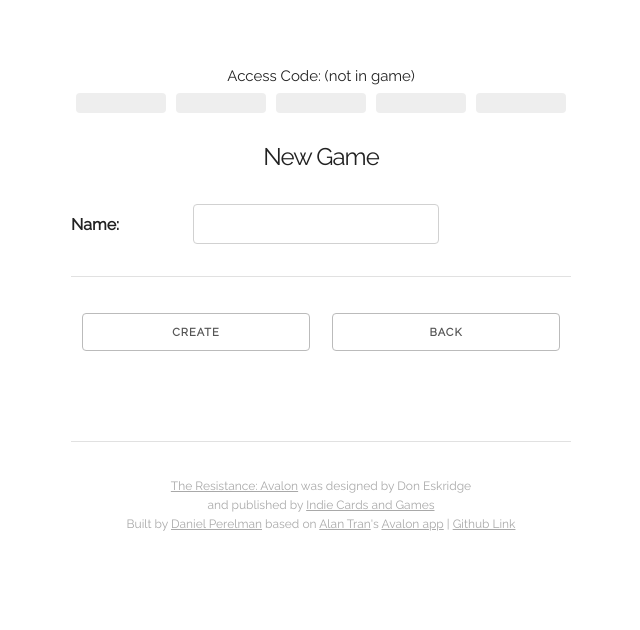
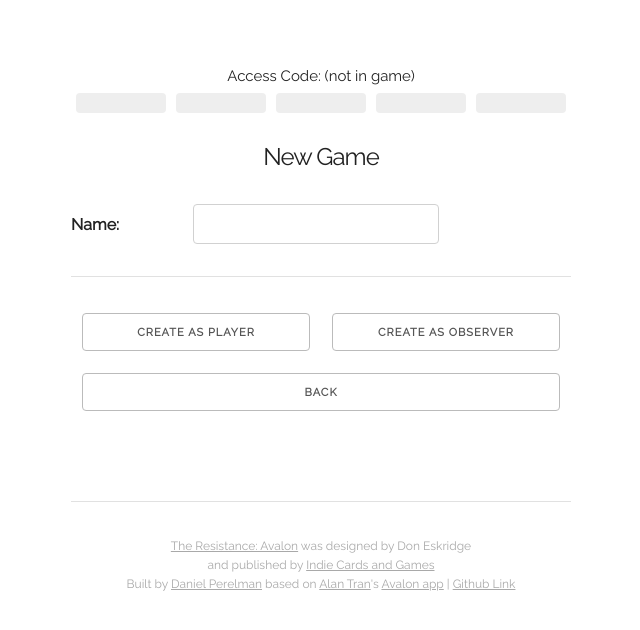
Before and after one commit to dperelman/avalon-django, a Django app: page /new/ in a window 1280 px wide. Shown: the top 630 px of the page, without its empty margins (319-959 px from the left). Run offline with Django 3.2, Linux system fonts and the light colour scheme.

Commit message:
Updated New Game and Join Game pages/forms so observe button requires name to be blank and joining as a player requires name to be non-blank.

```diff
--- a/avalon/avalon_game/forms.py
+++ b/avalon/avalon_game/forms.py
@@ -3,12 +3,23 @@ from django import forms
 from .models import Game, Player
 
 class NewGameForm(forms.Form):
-    name = forms.CharField(label='Name', max_length=80)
+    name = forms.CharField(label='Name', max_length=80, required=False)
+
+    def clean(self):
+        cleaned_data = super(NewGameForm, self).clean()
+
+        name = cleaned_data.get("name")
+        observer = 'observe' in self.data
+
+        if observer and (name is None or len(name) > 0):
+            self.add_error('name', "Only fill in 'Name' field if you will be playing (not observing) using this device.")
+        elif not observer and len(name) == 0:
+            self.add_error('name', "Player name must be non-empty (did you mean to click 'Create as observer'?).")
 
 class JoinGameForm(forms.Form):
     game = forms.CharField(label='Access code',
                            max_length=Game.ACCESS_CODE_LENGTH)
-    player = forms.CharField(label='Name', max_length=80)
+    player = forms.CharField(label='Name', max_length=80, required=False)
 
     def clean_game(self):
         data = self.cleaned_data['game']
@@ -25,6 +36,12 @@ class JoinGameForm(forms.Form):
         name = cleaned_data.get("player")
         observer = 'observe' in self.data
         cleaned_data["observer"] = observer
+
+        if observer and (name is None or len(name) > 0):
+            self.add_error('player', "Leave 'Name' field blank if observing or use 'Join' button to join as a player.")
+        elif not observer and len(name) == 0:
+            self.add_error('player', "Player name must be non-empty (did you mean to click 'Observe'?).")
+            return
 
         if game is None or name is None or observer:
             cleaned_data["player"] = None
--- a/avalon/avalon_game/templates/new_game.html
+++ b/avalon/avalon_game/templates/new_game.html
@@ -9,7 +9,10 @@
       {{ form.as_table }}
       </table>
       <div class="button-container">
-        <input type="submit" class="button button-create" value="Create"></input>
+        <input type="submit" class="button button-create" value="Create as player"></input>
+        <input type="submit" class="button button-observe" name="observe" value="Create as observer"></input>
+      </div>
+      <div class="button-container">
         <a href="{% url 'index' %}" class="button button-main-menu">Back</a>
       </div>
     </form>
```
